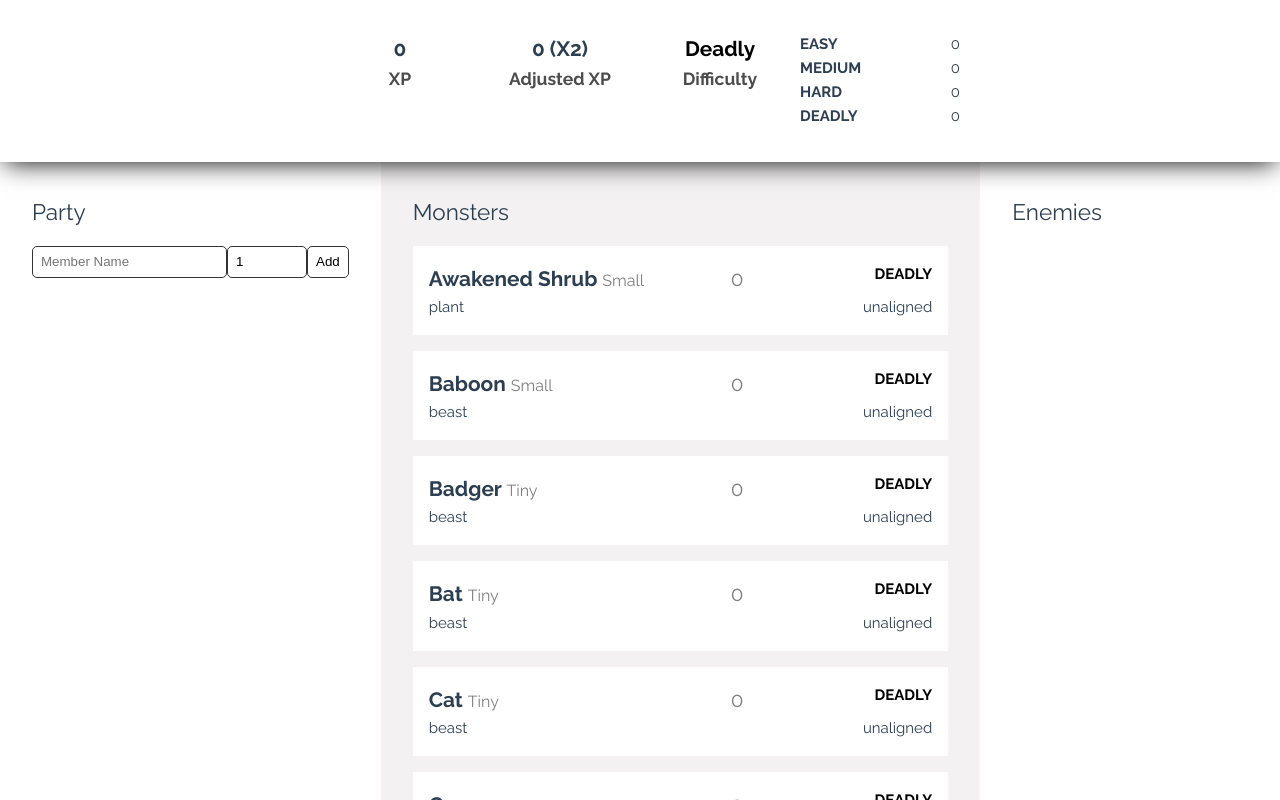
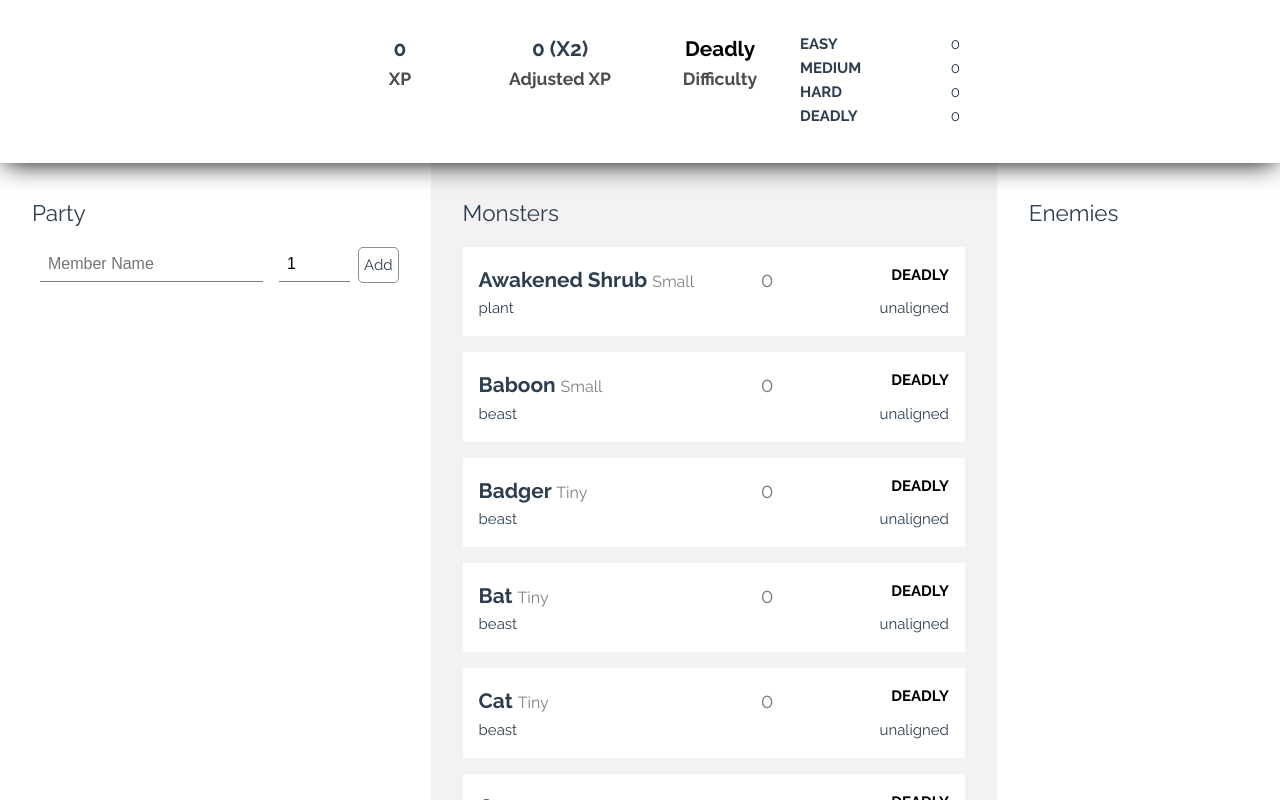
Before and after one commit to roloenusa/mort, a Vue app: page / in a window 1280 px wide. Shown: the top 800 px of the page. Built offline with nearby package versions, Linux system fonts and the light colour scheme.

Commit message:
Add some form styling

```diff
--- a/src/assets/main.css
+++ b/src/assets/main.css
@@ -87,12 +87,22 @@ h1, h2, h3, h4, h5, h6, p {
   box-shadow: 1px -1px 7px 2px #000000;
 }
 
+.field {
+  font-size: 1rem;
+  padding: 0.5rem;
+  border: none;
+  border-bottom: solid 1px rgba(0, 0, 0, 0.5);
+  margin: 0 8px;
+}
+
 .button {
   border-radius: 5px;
   border: solid #8f8f8f 1px;
   display: flex;
   align-items: center;
   justify-content: center;
+  padding: 5px;
+  cursor: pointer;
 }
 
 .button-icon {
--- a/src/components/Encounter.vue
+++ b/src/components/Encounter.vue
@@ -118,7 +118,7 @@ h3 {
 
 .bar {
   width: 100%;
-  height: .1rem;
+  height: .2rem;
   position: relative;
   transition: opacity 1s;
 }
--- a/src/components/Party.vue
+++ b/src/components/Party.vue
@@ -16,13 +16,12 @@ const addMember = () => {
     name.value = randomNames[Math.floor(Math.random() * 100) % randomNames.length];
   }
 
-  if (level.value <= 0) {
-    error.value = "Must be at least level 1"
+  if (level.value <= 0 || level.value > 20) {
+    error.value = "Must be between 1 and 20"
     return;
   }
   store.add({ name: name.value, level: level.value });
   name.value = '';
-  level.value = 1;
   error.value = '';
 }
 </script>
@@ -32,19 +31,24 @@ const addMember = () => {
 
   <div class="form">
     <div class="form-item">
-      <input type="text" v-model="name" placeholder="Member Name" />
+      <input type="text" class="field" v-model="name" placeholder="Member Name" />
     </div>
     <div class="form-item">
-      <input type="number" min="1" max="20" v-model="level" />
+      <input type="number" class="field" min="1" max="20" v-model="level" />
     </div>
     <div class="form-item right">
-      <input type="button" class="button" @click="addMember" value="Add" />
+      <div class="button" @click="addMember">Add</div>
     </div>
   </div>
+
   <div class="error" >{{ error }}</div>
 
   <div v-for="member, index in store.party" class="party">
-    <div class="member"><span>{{ member.name }}</span> {{ member.level }} <div class="button button-icon" @click="store.remove(index)"><TrashAlt /></div></div>
+    <div class="member">
+      <div>{{ member.name }}</div>
+      <div>{{ member.level }}</div>
+      <div class="button button-icon" @click="store.remove(index)"><TrashAlt /></div>
+    </div>
   </div>
 </template>
 
@@ -61,27 +65,20 @@ const addMember = () => {
   justify-content: space-between;
 }
 
-input {
-  height: 2rem;
-  background-color: #FFF;
-  border: solid #333 1px;
-  border-radius: 5px;
-  padding-left: 0.5rem;
-  padding-right: 0.5rem;
-}
-
 input[type=number] {
-  width: 5rem;
-}
-
-input.button {
-  font-weight: 500;
+  max-width: 5rem;
 }
 
 .member {
   display: flex;
   flex-direction: row;
   padding: 5px 0px;
+  justify-content: space-between;
+  align-items: center;
+}
+
+.member div {
+  flex: 1 1 0;
 }
 
 .button-icon {
```
